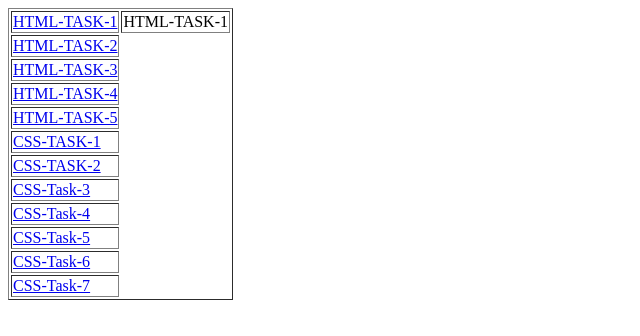
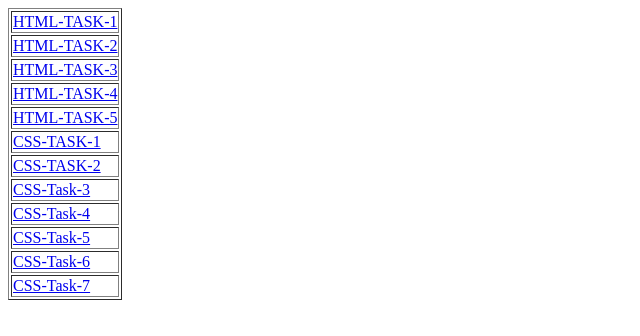
Before and after one commit to 11ishika03/html-css, a plain HTML site: page index.html in a window 1280 px wide. Shown: the whole page, without its empty margins (0-640 px from the left). Drawn offline with Linux system fonts and the light colour scheme.

Commit message:
first commit

```diff
--- a/index.html
+++ b/index.html
@@ -9,7 +9,6 @@
     <table border="1">
         <tr>
             <td><a href="task1.html">HTML-TASK-1</a></td>
-            <td>HTML-TASK-1</td>
         </tr>
         <tr>
             <td><a href="task2.html">HTML-TASK-2</a></td>
```
